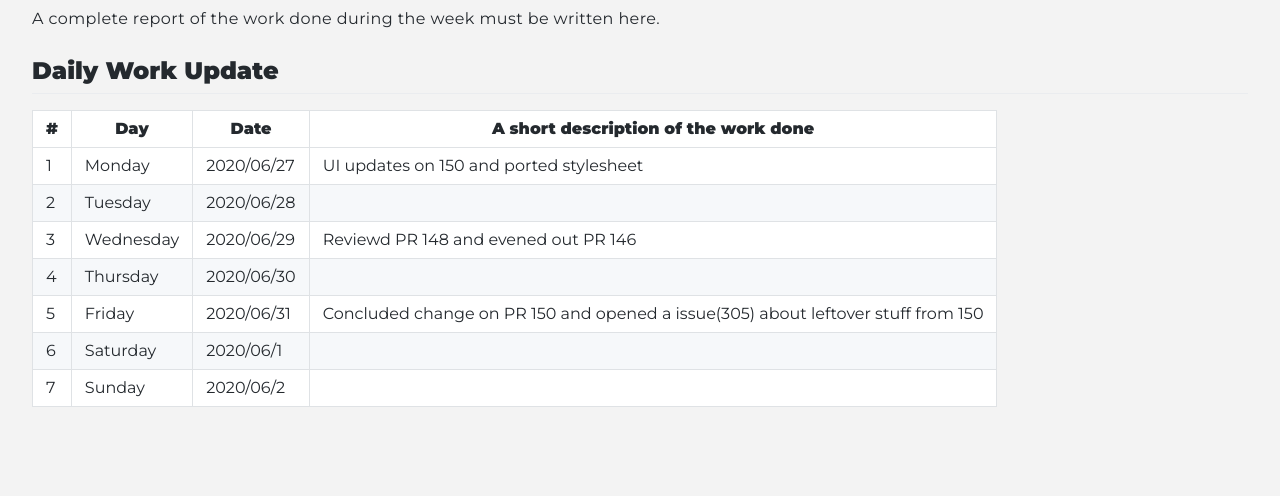
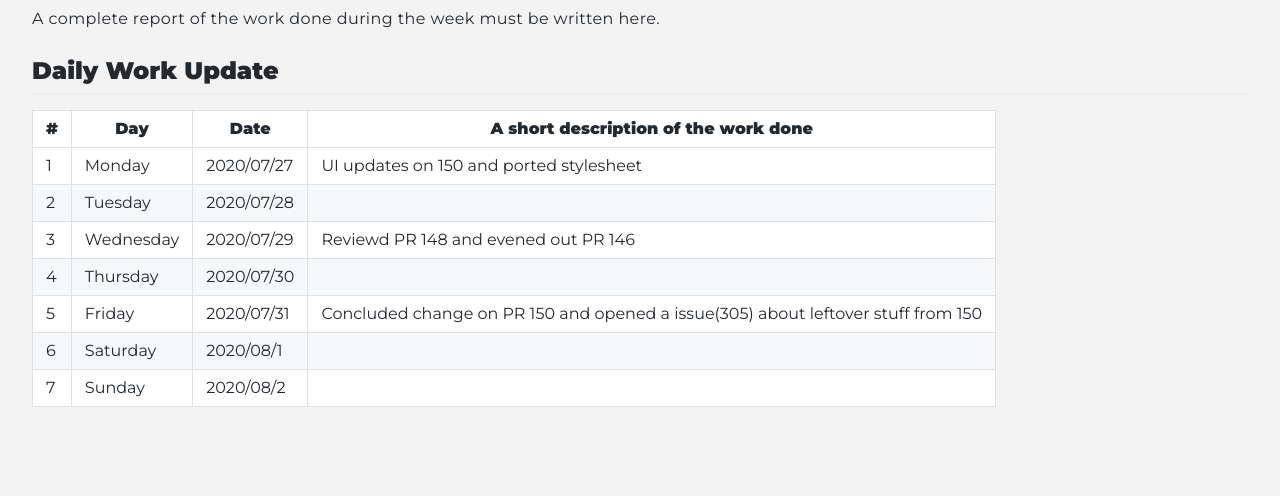
Before and after one commit to cdli-gh/blog, a Jekyll site: the page built from _blog/gsoc20/design_integration/posts/11_week9.md, in a window 1280 px wide. Shown: the part 659-1155 px from the top of the page. Built offline with Jekyll 4.4.1, drawn with Linux system fonts in a browser that asks for light colours; Markdown is read by kramdown in place of the engine named in the settings.

Commit message:
Update 11_week9.md

```diff
--- a/_blog/gsoc20/design_integration/posts/11_week9.md
+++ b/_blog/gsoc20/design_integration/posts/11_week9.md
@@ -21,10 +21,10 @@
 
 |\#|Day|Date|A short description of the work done|
 |---	|---	|---	|---	|
-|1   	| Monday 	|   2020/06/27	|UI updates on 150 and ported stylesheet|
-|2   	| Tuesday  	|   2020/06/28	|   	|
-|3   	| Wednesday  	|  2020/06/29 	|Reviewd PR 148 and evened out PR 146   	|
-|4   	| Thursday  	|   2020/06/30	|   	|
-|5   	| Friday  	|   2020/06/31	| Concluded change on PR 150 and opened a issue(305) about leftover stuff from 150  	|
-|6   	| Saturday  	|   2020/06/1	|   	|
-|7   	| Sunday  	|   2020/06/2	|   	|
+|1   	| Monday 	|   2020/07/27	|UI updates on 150 and ported stylesheet|
+|2   	| Tuesday  	|   2020/07/28	|   	|
+|3   	| Wednesday  	|  2020/07/29 	|Reviewd PR 148 and evened out PR 146   	|
+|4   	| Thursday  	|   2020/07/30	|   	|
+|5   	| Friday  	|   2020/07/31	| Concluded change on PR 150 and opened a issue(305) about leftover stuff from 150  	|
+|6   	| Saturday  	|   2020/08/1	|   	|
+|7   	| Sunday  	|   2020/08/2	|   	|
```
